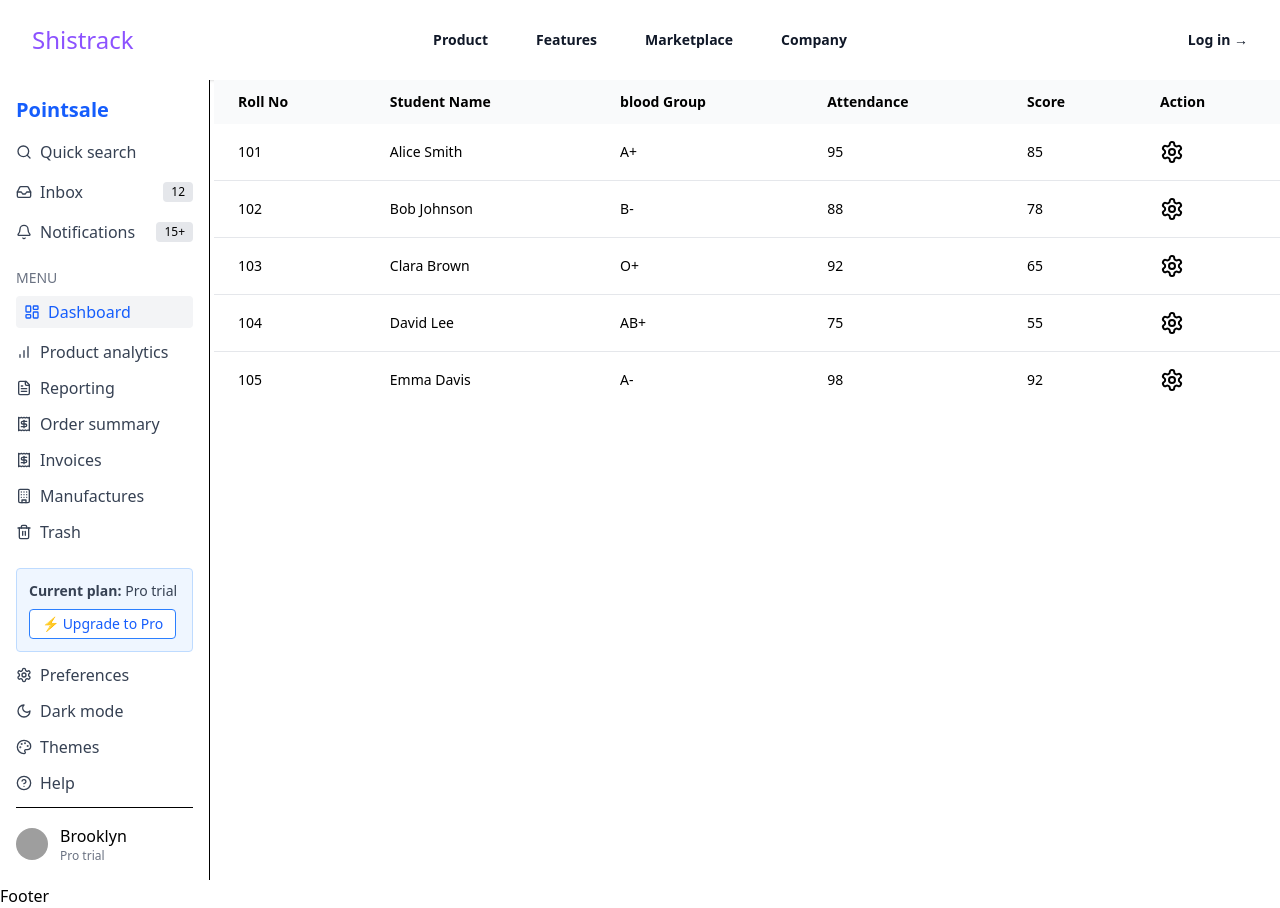
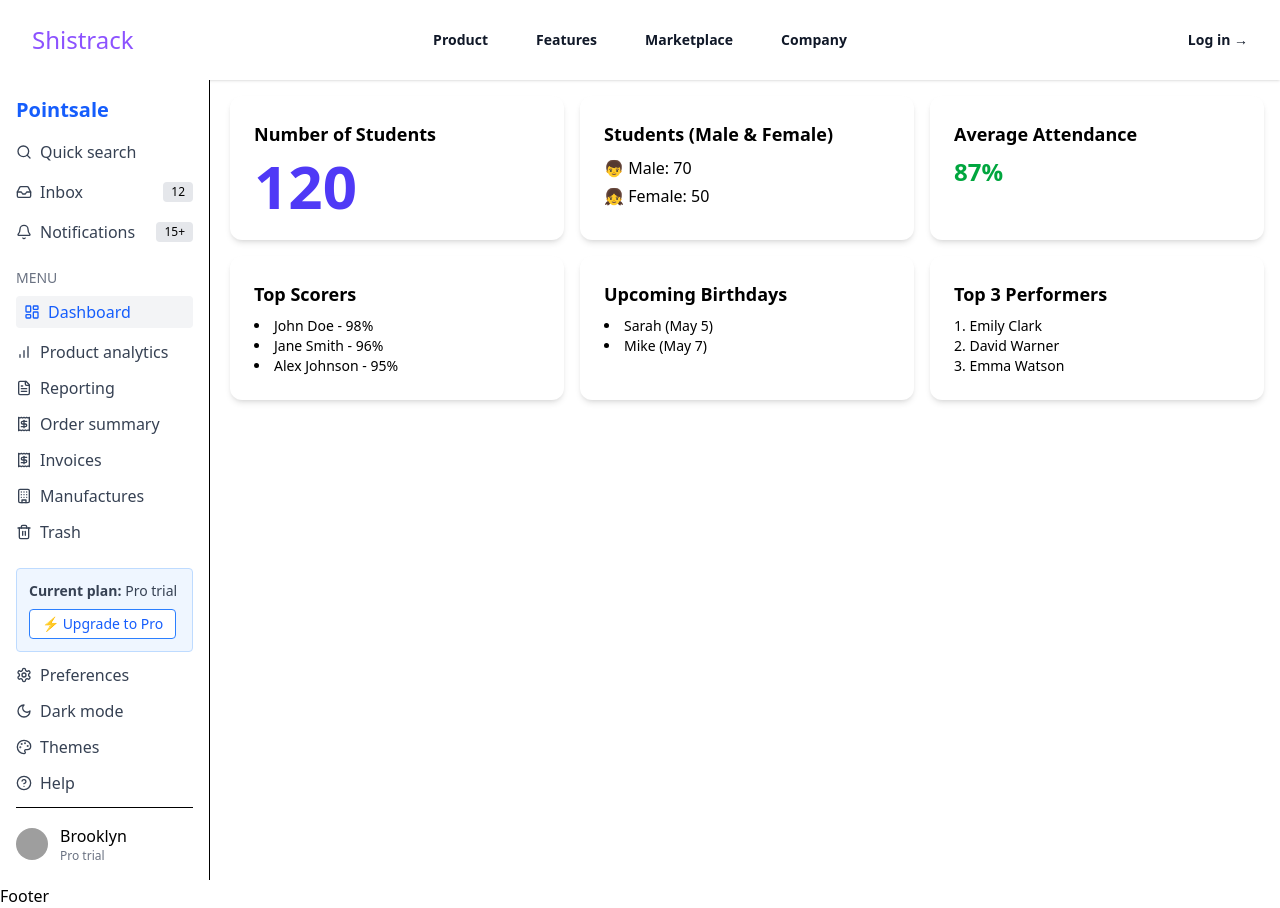
Before and after one commit to djbravo12/shistrack, a React (Vite) app: page / in a window 1280 px wide. Built offline with nearby package versions, Linux system fonts and the light colour scheme; grey boxes are pictures that could not be loaded; a web font is replaced by a local one.

Commit message:
Class Dashboard Component Created

```diff
--- a/src/App.jsx
+++ b/src/App.jsx
@@ -2,6 +2,7 @@ import NavBar from './Components/Navbar';
 import LoginComponent from './Components/LogInComponent/LoginComponet';
 import LogoutComponent from './Components/LogInComponent/LogoutComponent';
 import StdListComponents from './Components/Student Components/StdListComponents';
+import ClassDashboard from './Components/Class_Dashboard_Component/ClassDashboard';
 import Header from './Components/Header';
 
 import { useState } from 'react';
@@ -32,9 +33,10 @@ function App() {
 
       <div className='grid sm:grid-cols-12  gap-1'>
         <div className='col-span-2'> <NavBar /></div>
-        <div className='col-span-10'><StdListComponents /></div>
+        {/* <div className='col-span-10'><StdListComponents /></div> */}
+        <div className='col-span-10'><ClassDashboard /></div>
+        {/* <ClassDashboard /> */}
         <div className='col-span-12'>Footer</div>
-
       </div>
     </>
   )
--- /dev/null
+++ b/src/Components/Class_Dashboard_Component/AverageAttendance.jsx
@@ -0,0 +1,12 @@
+import React from 'react';
+
+function AverageAttendance() {
+  return (
+    <div className="bg-white p-6 rounded-xl shadow-md hover:shadow-lg transition-all">
+      <h2 className="text-lg font-semibold mb-2">Average Attendance</h2>
+      <p className="text-2xl font-bold text-green-600">87%</p>
+    </div>
+  );
+}
+
+export default AverageAttendance;
--- /dev/null
+++ b/src/Components/Class_Dashboard_Component/ClassDashboard.jsx
@@ -0,0 +1,32 @@
+import React, { Component } from 'react';
+
+import NumberOfStudents from './NumberOfStudents';
+import AverageAttendance from './AverageAttendance';
+import HighestMarksList from './HighestMarksList';
+import StudentsGenderCount from './StudentsGenderCount';
+import TopPerformers from './TopPerformers';
+import UpcomingBirthdays from './UpcomingBirthdays';
+
+// import NumberOfStudents from './NumberOfStudents';
+// import StudentsGenderCount from './StudentsGenderCount';
+// import AverageAttendance from './AverageAttendance';
+// import HighestMarksList from './HighestMarksList';
+// import UpcomingBirthdays from './UpcomingBirthdays';
+// import TopPerformers from './TopPerformers';
+
+class ClassPage extends Component {
+    render() {
+        return (
+            <div className="p-4 grid gap-4 sm:grid-cols-2 lg:grid-cols-3">
+                <NumberOfStudents />
+                <StudentsGenderCount />
+                <AverageAttendance />
+                <HighestMarksList />
+                <UpcomingBirthdays />
+                <TopPerformers />
+            </div>
+        );
+    }
+}
+
+export default ClassPage;
--- /dev/null
+++ b/src/Components/Class_Dashboard_Component/HighestMarksList.jsx
@@ -0,0 +1,16 @@
+import React from 'react';
+
+function HighestMarksList() {
+  return (
+    <div className="bg-white p-6 rounded-xl shadow-md hover:shadow-lg transition-all">
+      <h2 className="text-lg font-semibold mb-2">Top Scorers</h2>
+      <ul className="list-disc list-inside text-sm">
+        <li>John Doe - 98%</li>
+        <li>Jane Smith - 96%</li>
+        <li>Alex Johnson - 95%</li>
+      </ul>
+    </div>
+  );
+}
+
+export default HighestMarksList;
--- /dev/null
+++ b/src/Components/Class_Dashboard_Component/NumberOfStudents.jsx
@@ -0,0 +1,12 @@
+import React from 'react';
+
+function NumberOfStudents() {
+  return (
+    <div className="bg-white p-6 rounded-xl shadow-md hover:shadow-lg transition-all">
+      <h2 className="text-lg font-semibold mb-2">Number of Students</h2>
+      <p className="text-6xl font-bold text-indigo-600">120</p>
+    </div>
+  );
+}
+
+export default NumberOfStudents;
--- /dev/null
+++ b/src/Components/Class_Dashboard_Component/StudentsGenderCount.jsx
@@ -0,0 +1,13 @@
+import React from 'react';
+
+function StudentsGenderCount() {
+  return (
+    <div className="bg-white p-6 rounded-xl shadow-md hover:shadow-lg transition-all">
+      <h2 className="text-lg font-semibold mb-2">Students (Male & Female)</h2>
+      <p className="text-md mb-1">👦 Male: 70</p>
+      <p className="text-md">👧 Female: 50</p>
+    </div>
+  );
+}
+
+export default StudentsGenderCount;
--- /dev/null
+++ b/src/Components/Class_Dashboard_Component/TopPerformers.jsx
@@ -0,0 +1,16 @@
+import React from 'react';
+
+function TopPerformers() {
+  return (
+    <div className="bg-white p-6 rounded-xl shadow-md hover:shadow-lg transition-all">
+      <h2 className="text-lg font-semibold mb-2">Top 3 Performers</h2>
+      <ol className="list-decimal list-inside text-sm">
+        <li>Emily Clark</li>
+        <li>David Warner</li>
+        <li>Emma Watson</li>
+      </ol>
+    </div>
+  );
+}
+
+export default TopPerformers;
--- /dev/null
+++ b/src/Components/Class_Dashboard_Component/UpcomingBirthdays.jsx
@@ -0,0 +1,15 @@
+import React from 'react';
+
+function UpcomingBirthdays() {
+  return (
+    <div className="bg-white p-6 rounded-xl shadow-md hover:shadow-lg transition-all">
+      <h2 className="text-lg font-semibold mb-2">Upcoming Birthdays</h2>
+      <ul className="list-disc list-inside text-sm">
+        <li>Sarah (May 5)</li>
+        <li>Mike (May 7)</li>
+      </ul>
+    </div>
+  );
+}
+
+export default UpcomingBirthdays;
--- a/src/Components/Student Components/StdListComponents.jsx
+++ b/src/Components/Student Components/StdListComponents.jsx
@@ -1,9 +1,11 @@
-import { Settings } from "lucide-react"
+import { Settings, User } from "lucide-react"
 
 const students = [
     {
         rollNo: 101,
         name: "Alice Smith",
+        Age: 20,
+        // img: 'User',
         bloodGroup: "A+",
         attendance: 95,
         score: 85,
@@ -12,6 +14,8 @@ const students = [
     {
         rollNo: 102,
         name: "Bob Johnson",
+        Age: 20,
+        // img: 'User',
         bloodGroup: "B-",
         attendance: 88,
         score: 78,
@@ -19,7 +23,8 @@ const students = [
     },
     {
         rollNo: 103,
-        name: "Clara Brown",
+        name: "Clara Brown", Age: 20,
+        // img: 'User',
         bloodGroup: "O+",
         attendance: 92,
         score: 65,
@@ -27,7 +32,8 @@ const students = [
     },
     {
         rollNo: 104,
-        name: "David Lee",
+        name: "David Lee", Age: 20,
+        // img: 'User',
         bloodGroup: "AB+",
         attendance: 75,
         score: 55,
@@ -35,7 +41,89 @@ const students = [
     },
     {
         rollNo: 105,
-        name: "Emma Davis",
+        name: "Emma Davis", Age: 20,
+        // img: 'User',
+        bloodGroup: "A-",
+        attendance: 98,
+        score: 92,
+        action: "Excellent"
+    },
+    {
+        rollNo: 105,
+        name: "Emma Davis", Age: 20,
+        // img: 'User',
+        bloodGroup: "A-",
+        attendance: 98,
+        score: 92,
+        action: "Excellent"
+    },
+    {
+        rollNo: 105,
+        name: "Emma Davis", Age: 20,
+        // img: 'User',
+        bloodGroup: "A-",
+        attendance: 98,
+        score: 92,
+        action: "Excellent"
+    },
+    {
+        rollNo: 105,
+        name: "Emma Davis", Age: 20,
+        // img: 'User',
+        bloodGroup: "A-",
+        attendance: 98,
+        score: 92,
+        action: "Excellent"
+    },
+    {
+        rollNo: 105,
+        name: "Emma Davis", Age: 20,
+        // img: 'User',
+        bloodGroup: "A-",
+        attendance: 98,
+        score: 92,
+        action: "Excellent"
+    },
+    {
+        rollNo: 105,
+        name: "Emma Davis", Age: 20,
+        // img: 'User',
+        bloodGroup: "A-",
+        attendance: 98,
+        score: 92,
+        action: "Excellent"
+    },
+    {
+        rollNo: 105,
+        name: "Emma Davis", Age: 20,
+        // img: 'User',
+        bloodGroup: "A-",
+        attendance: 98,
+        score: 92,
+        action: "Excellent"
+    },
+    {
+        rollNo: 105,
+        name: "Emma Davis", Age: 20,
+        // img: 'User',
+        bloodGroup: "A-",
+        attendance: 98,
+        score: 92,
+        action: "Excellent"
+    },
+    {
+        rollNo: 105,
+        name: "Emma Davis", Age: 20,
+        // img: 'User',
+        bloodGroup: "A-",
+        attendance: 98,
+        score: 92,
+        action: "Excellent"
+    },
+    {
+        rollNo: 105,
+        name: "Emma Davis", Age: 20,
+        // img: 'User',
         bloodGroup: "A-",
         attendance: 98,
         score: 92,
@@ -48,39 +136,30 @@ const students = [
 
 const StdListComponents = () => {
     return (
-        <div className="overflow-x-auto">
-            <table className="min-w-full text-sm text-left">
-                <thead className="bg-gray-50">
+        <div className="overflow-x-scroll max-w-79 sm:min-w-full sm:overflow-hidden">
+            <table className="min-w-full text-sm text-center">
+                <thead className="bg-[#1E263D] text-white ">
                     <tr>
-                        <th className="px-6 py-3">Roll No</th>
-                        <th className="px-6 py-3">Student Name</th>
-                        <th className="px-6 py-3">blood Group</th>
-                        <th className="px-6 py-3">Attendance</th>
-                        <th className="px-6 py-3">Score</th>
-                        <th className="px-6 py-3">Action</th>
+                        <th className="px-4 py-2">Roll No</th>
+                        <th className="px-4 py-2">Student Name</th>
+                        <th className="px-4 py-2">Age</th>
+                        <th className="px-4 py-2">blood Group</th>
+                        <th className="px-4 py-2">Attendance</th>
+                        <th className="px-4 py-2">Score</th>
+                        <th className="px-4 py-2">Action</th>
                     </tr>
                 </thead>
                 <tbody className="divide-y divide-gray-200">
-                    {/* <tr className="hover:bg-gray-50">
-                        <td className="px-6 py-4">iPhone 14</td>
-                        <td className="px-6 py-4">$799</td>
-                        <td className="px-6 py-4">25</td>
-                        <td className="px-6 py-4">★★★★☆</td>
-                    </tr>
-                    <tr className="hover:bg-gray-50">
-                        <td className="px-6 py-4">Pixel 7</td>
-                        <td className="px-6 py-4">$599</td>
-                        <td className="px-6 py-4">30</td>
-                        <td className="px-6 py-4">★★★★★</td>
-                    </tr> */}
+
                     {students.map((student) => (
-                        <tr className="hover:bg-gray-50" key={student.rollNo}>
-                            <td className="px-6 py-4">{student.rollNo}</td>
-                            <td className="px-6 py-4">{student.name}</td>
-                            <td className="px-6 py-4">{student.bloodGroup}</td>
-                            <td className="px-6 py-4">{student.attendance}</td>
-                            <td className="px-6 py-4">{student.score}</td>
-                            <td className="px-6 py-4"><a href="#"><Settings /></a></td>
+                        <tr className="hover:bg-gray-50 border-b-[0.8px]" key={student.rollNo}>
+                            <td className="px-4 py-2  text-[#000] font-semibold">{student.rollNo}</td>
+                            <td className="px-4 py-2 flex gap-3 items-center justify-center " ><div className="bg-white m-x-4"><User className="w-10 h-10" /></div> <div className="w-20 text-left">{student.name}</div> </td>
+                            <td className="px-4 py-2">{student.Age}</td>
+                            <td className="px-4 py-2">{student.bloodGroup}</td>
+                            <td className="px-4 py-2">{student.attendance}</td>
+                            <td className="px-4 py-2">{student.score}</td>
+                            <td className="px-4 py-2 "><a href="#" className="flex items-center justify-center"><Settings className="w-4 h-4 sm:w-6 sm:h-6" /></a></td>
                         </tr>
                     ))}
 
--- a/vite.config.js
+++ b/vite.config.js
@@ -6,7 +6,7 @@ import tailwindcss from '@tailwindcss/vite'
 export default defineConfig({
   plugins: [react(), tailwindcss(),
   ],
-  base:"shistrack"
+  base:"/shistrack"
   // Add base path for deployment if deploying to a subdirectory
   // For example, if deploying to GitHub Pages
 
```
Also changed, not shown: CHANGELOG.json (+32 -0 lines).
